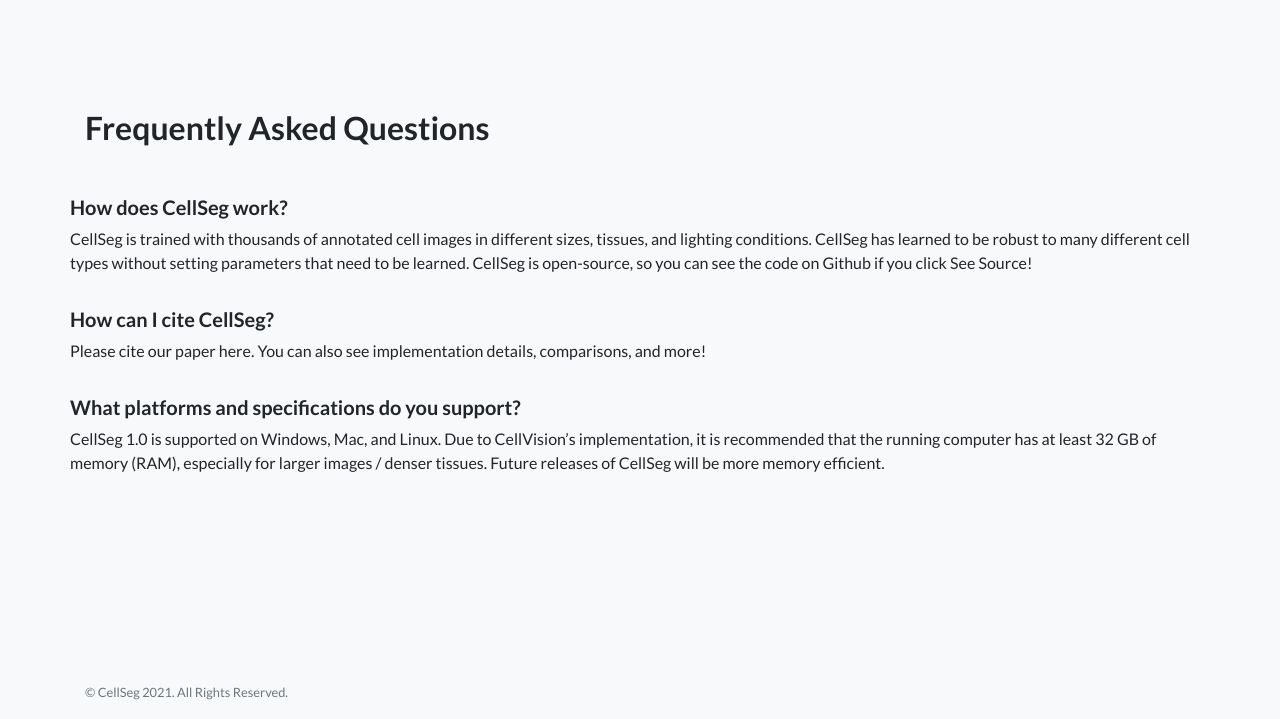
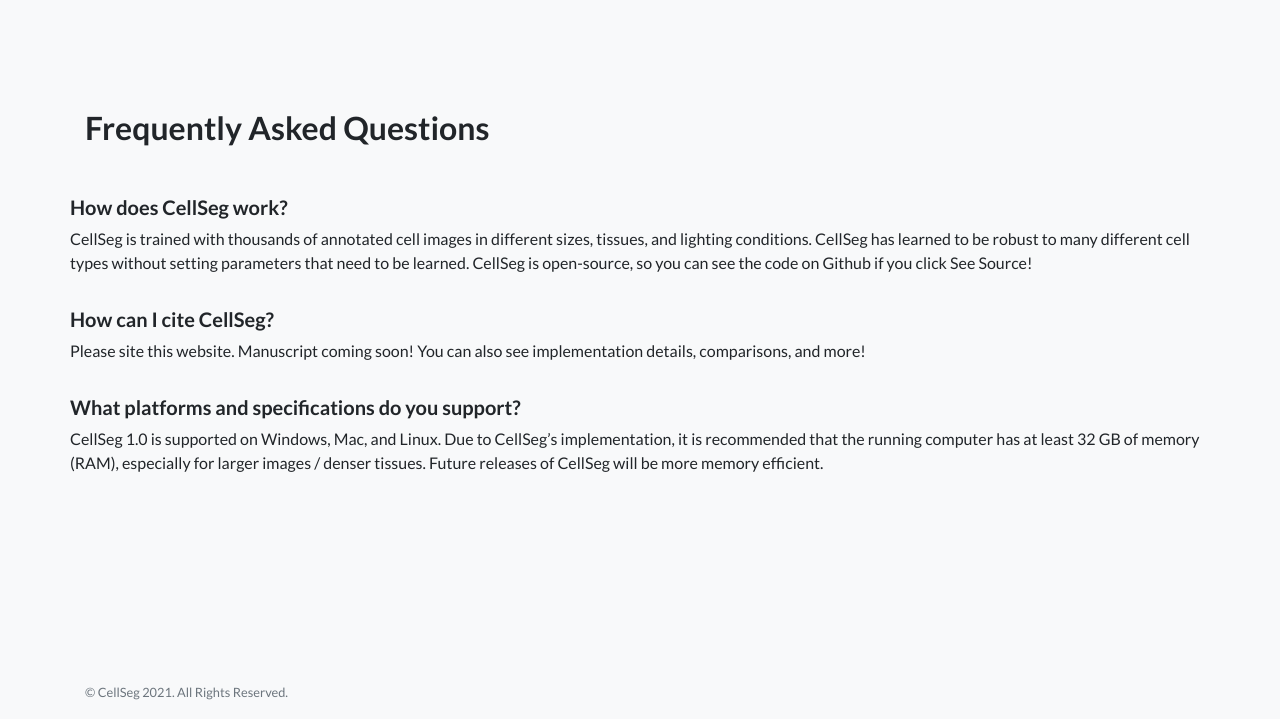
Before and after one commit to michaellee1/CellSegSite, a website: page index.html in a window 1280 px wide. Shown: the part 2078-2797 px from the top of the page. Drawn offline with Linux system fonts and the light colour scheme.

Commit message:
Update index.html

```diff
--- a/index.html
+++ b/index.html
@@ -8,7 +8,7 @@
   <meta name="description" content="">
   <meta name="author" content="">
 
-  <title>CellVision - Home</title>
+  <title>CellSeg - Home</title>
 
   <!-- Bootstrap core CSS -->
   <link href="vendor/bootstrap/css/bootstrap.min.css" rel="stylesheet">
@@ -30,7 +30,7 @@
   <nav class="navbar navbar-light bg-light static-top">
     <div class="container">
       <a class="navbar-brand" href="index.html">
-        <img class="nav-item" src='./img/logo-sm.png' />
+        <img class="nav-item" src='./img/CellSeglogo.png' />
       </a>
       <a class="btn btn-danger" href="install.html">Install</a>
     </div>
@@ -135,13 +135,13 @@
         <h5>How can I cite CellSeg?</h5>
       </div>
       <div class="row mb-3">
-        <p>Please cite our paper here.  You can also see implementation details, comparisons, and more!</p>
+        <p>Please site this website. Manuscript coming soon! You can also see implementation details, comparisons, and more!</p>
       </div>
       <div class="row">
         <h5>What platforms and specifications do you support?</h5>
       </div>
       <div class="row mb-3">
-        <p>CellSeg 1.0 is supported on Windows, Mac, and Linux.  Due to CellVision’s implementation, it is recommended that the running computer has at least 32 GB of memory (RAM), especially for larger images / denser tissues.  Future releases of CellSeg will be more memory efficient.</p>
+        <p>CellSeg 1.0 is supported on Windows, Mac, and Linux.  Due to CellSeg’s implementation, it is recommended that the running computer has at least 32 GB of memory (RAM), especially for larger images / denser tissues.  Future releases of CellSeg will be more memory efficient.</p>
       </div>
     </div>
   </section>
```
